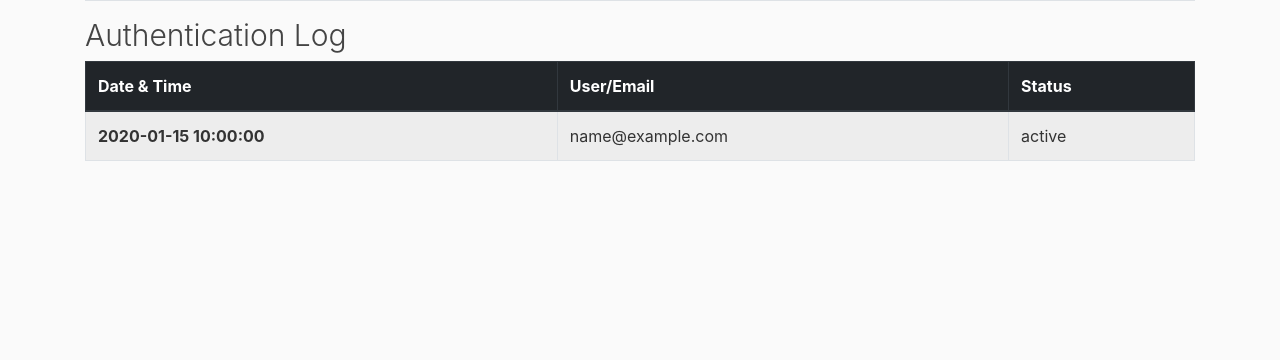
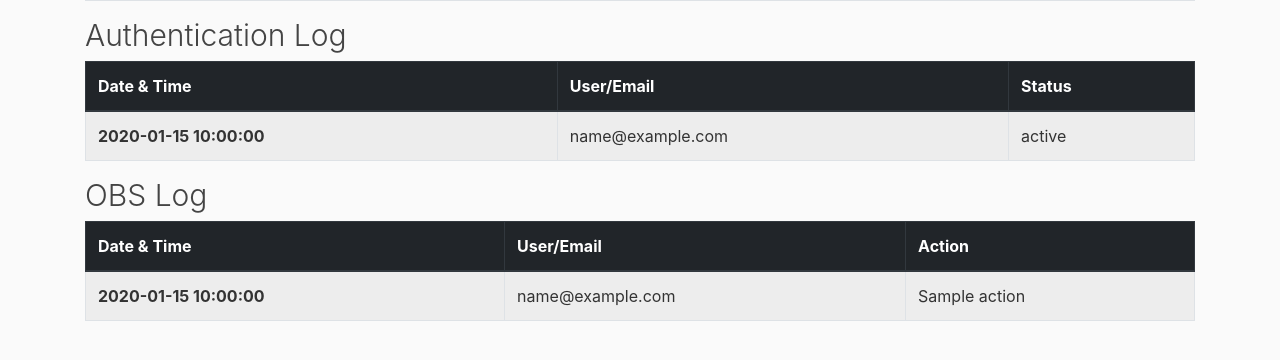
Before and after one commit to jboakyedonkor/OBS4, a Flask app: page /logs in a window 1280 px wide. Shown: the part 223-583 px from the top of the page. Run offline with Flask 2, Linux system fonts and the light colour scheme; a user stored in the database is signed in; tables that the repository leaves empty hold one stand-in row (values such as "Sample post"); a database or web service that is not in the repository returns one stand-in record (values such as "Sample title"); data that the repository does not hold is empty; some libraries are stand-ins or nearby versions.

Commit message:
added obs logs to client

```diff
--- a/web_client/routes.py
+++ b/web_client/routes.py
@@ -131,7 +131,8 @@ def dashboard():
 def transactions():
     all_transactions = requests.get('http://localhost:5000/transaction_parse').json()
     all_auth_log = requests.get('http://localhost:5000/auth_parse').json()
-    return render_template('transactions.html', title='Logs', all_transactions=all_transactions, auth_log=all_auth_log)
+    all_obs_log = requests.get('http://localhost:5000/obs_parse').json()
+    return render_template('transactions.html', title='Logs', all_transactions=all_transactions, auth_log=all_auth_log, obs_log=all_obs_log)
 
 @app.route('/auth_parse', methods=["GET", "POST"])
 def parse_auth():
--- a/web_client/templates/transactions.html
+++ b/web_client/templates/transactions.html
@@ -58,4 +58,28 @@
     </tbody>
 </table>
 
+<h1 class="lead" style="font-size: 30px;">OBS Log</h1>
+<table class="table table-bordered table-hover table-striped">
+    <thead class="thead-dark">
+        <tr>
+            <th scope="col">Date & Time</th>
+            <th scope="col">User/Email</th>
+            <th scope="col">Action</th>
+        </tr>
+    </thead>
+    <tbody>
+        {% for obs in obs_log %}
+        <tr>
+            <th scope="row">{{obs["time"]}}</th>
+            {% if obs["email"] %}
+            <td>{{obs["email"]}}</td>
+            {% else %}
+            <td>{{obs["user"]}}</td>
+            {% endif %}
+            <td>{{obs["action"]}}</td>
+        </tr>
+        {% endfor %}
+    </tbody>
+</table>
+
 {% endblock content %}
```
